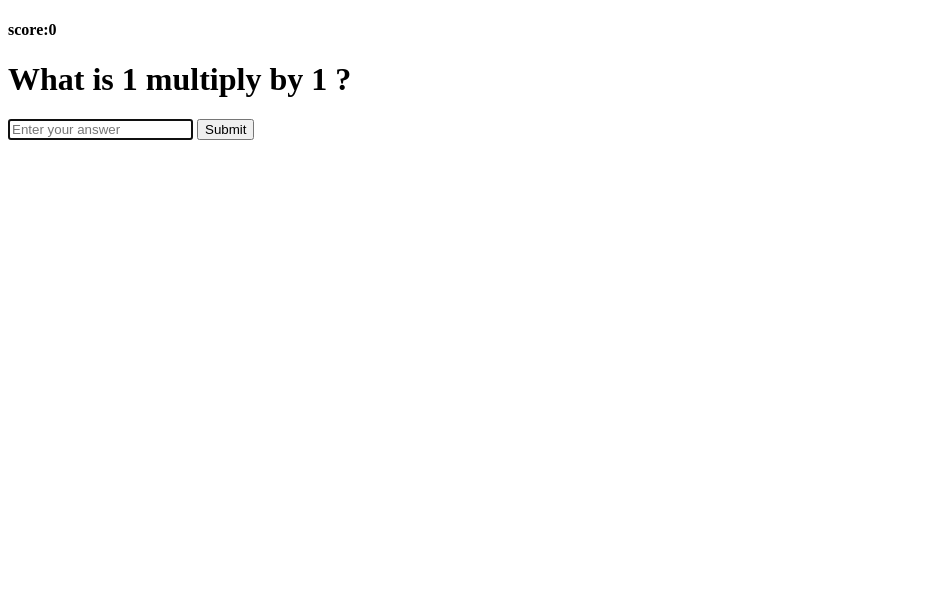
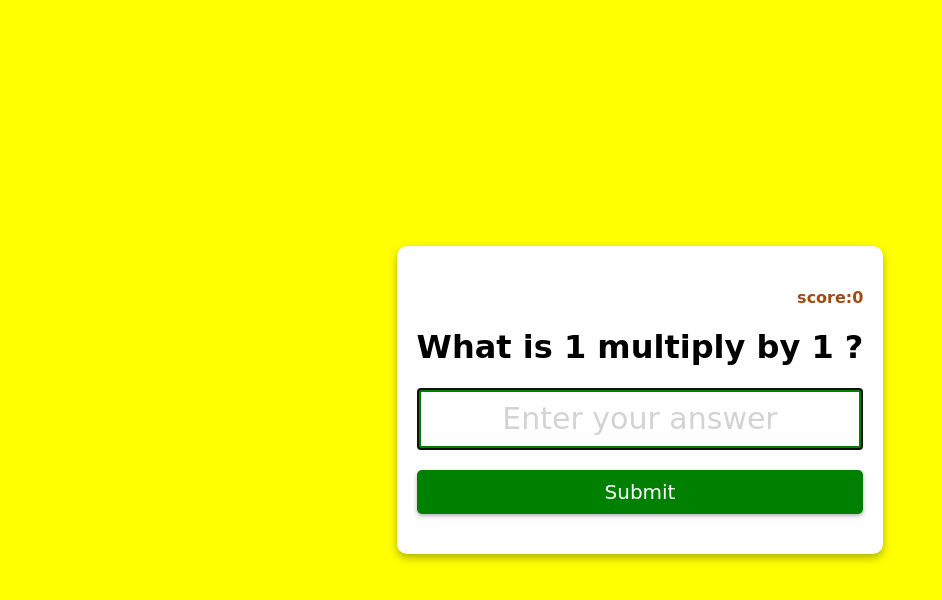
Before and after one commit to aravindont/multiplication-quiz-app, a plain HTML site: page index.html in a window 1280 px wide. Shown: the whole page, without its empty margins (0-942 px from the left). Drawn offline with Linux system fonts and the light colour scheme.

Commit message:
feat:Add styles to markup

```diff
--- a/index.html
+++ b/index.html
@@ -5,6 +5,7 @@
     <meta http-equiv="X-UA-Compatible" content="IE=edge" />
     <meta name="viewport" content="width=device-width, initial-scale=1.0" />
     <title>multiplication quiz</title>
+    <link rel="stylesheet" href="styles.css" />
   </head>
   <body>
     <form class="form" id="form">
--- a/styles.css
+++ b/styles.css
@@ -0,0 +1,59 @@
+body {
+  margin: 0;
+  display: flex;
+  justify-content: center;
+  height: 100vh;
+  align-items: center;
+  text-align: center;
+  background-color: yellow;
+  font-family: cursive;
+}
+
+.form {
+  background-color: #fff;
+  padding: 20px;
+  box-shadow: 0 4px 8px rgba(0, 0, 0, 0.3);
+  border-radius: 10px;
+  margin: 10px;
+}
+
+.input {
+  display: block;
+  width: 100%;
+  box-sizing: border-box;
+  font-size: 25px;
+  text-align: center;
+  padding: 10px;
+  border: solid 4px green;
+  color: green;
+  font-size: 30px;
+}
+
+.input::placeholder {
+  color: lightgray;
+  font-family: cursive;
+}
+
+.btn {
+  background-color: green;
+  color: white;
+  display: block;
+  width: 100%;
+  padding: 10px;
+  font-size: 20px;
+  font-family: cursive;
+  margin: 20px 0;
+  border-radius: 5px;
+  border: none;
+  box-shadow: 0 2px 4px rgba(0, 0, 0, 0.3);
+  cursor: pointer;
+}
+
+.btn:hover {
+  filter: brightness(0.9);
+}
+
+.score {
+  color: #a04d15;
+  text-align: right;
+}
```
Also changed, not shown: 1 other file.
